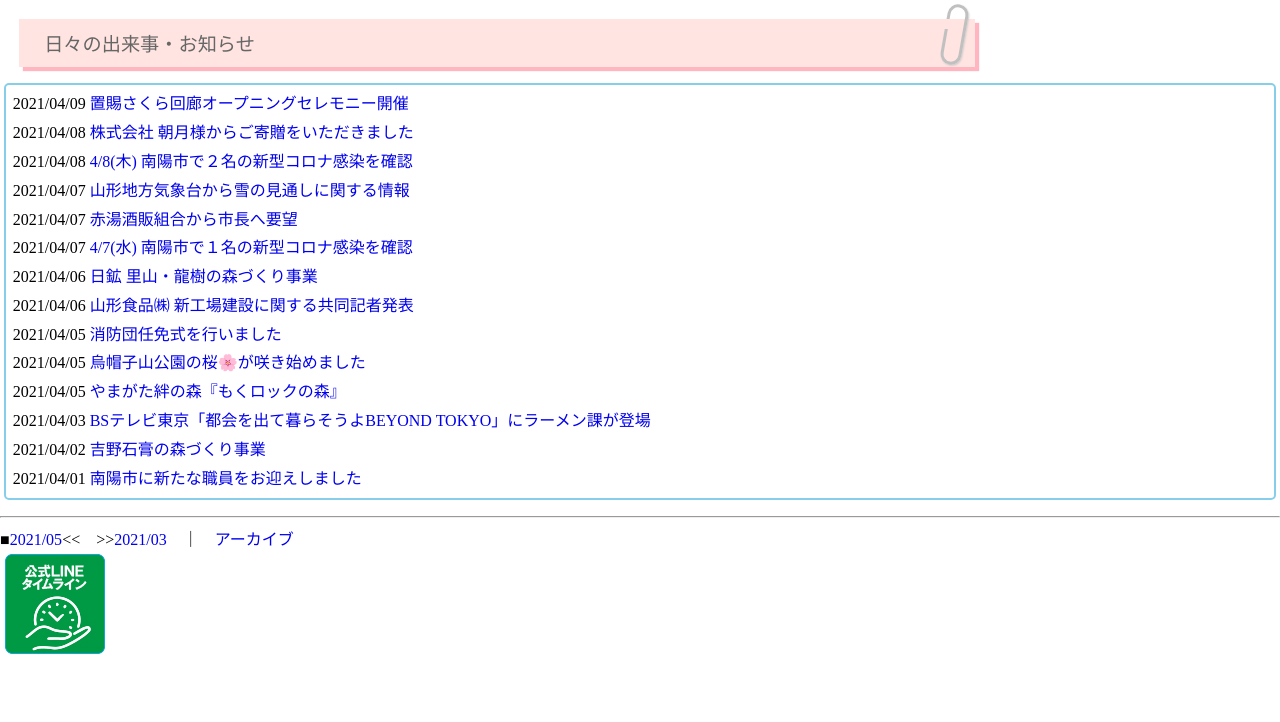
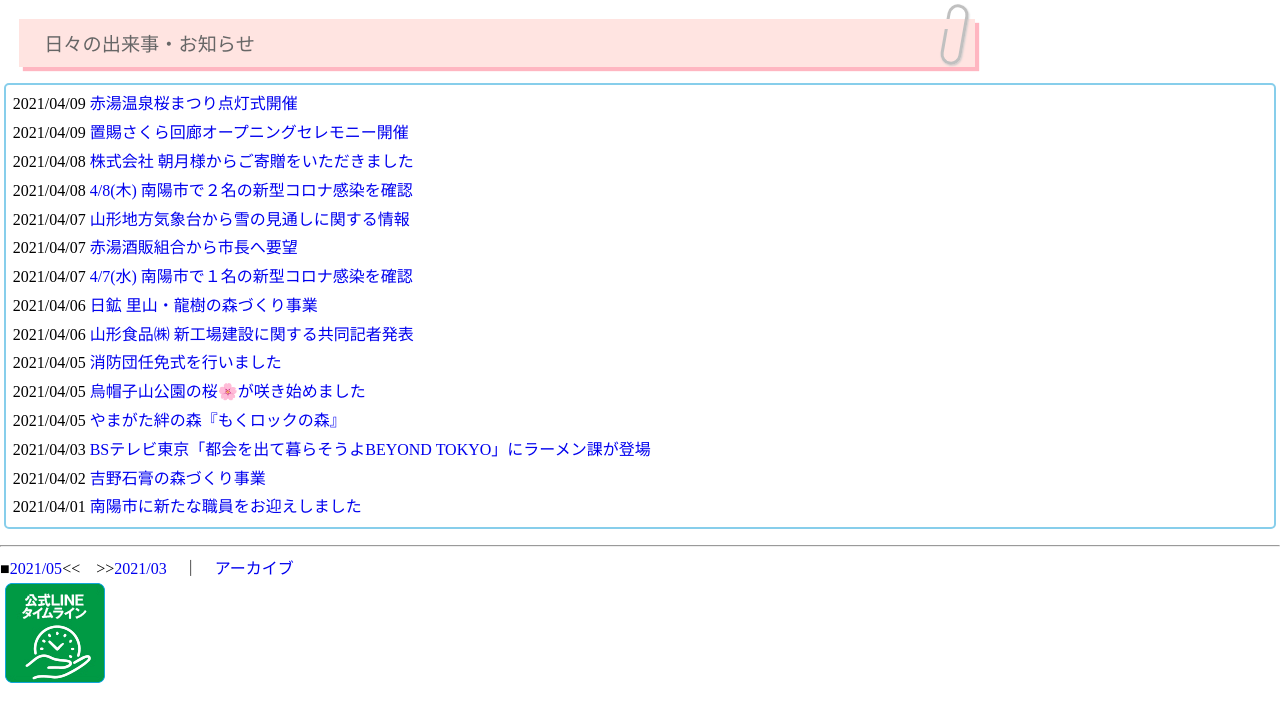
Before and after one commit to nanyo-line/liff-form, a plain HTML site: page osirase.html in a window 1280 px wide. Drawn offline with Linux system fonts and the light colour scheme.

Commit message:
Update osirase.html

```diff
--- a/osirase.html
+++ b/osirase.html
@@ -25,6 +25,7 @@
 <div>
 <ul>
 
+<li>2021/04/09 <a href='https://line.me/R/home/public/post?id=096facss&postId=1161796652806029289'>赤湯温泉桜まつり点灯式開催</a></li>
 <li>2021/04/09 <a href='https://line.me/R/home/public/post?id=096facss&postId=1161796237606024537'>置賜さくら回廊オープニングセレモニー開催</a></li>
 <li>2021/04/08 <a href='https://line.me/R/home/public/post?id=096facss&postId=1161787558206026656'>株式会社 朝月様からご寄贈をいただきました</a></li>
 <li>2021/04/08 <a href='https://line.me/R/home/public/post?id=096facss&postId=1161784789206020373'>4/8(木) 南陽市で２名の新型コロナ感染を確認</a></li>
```
